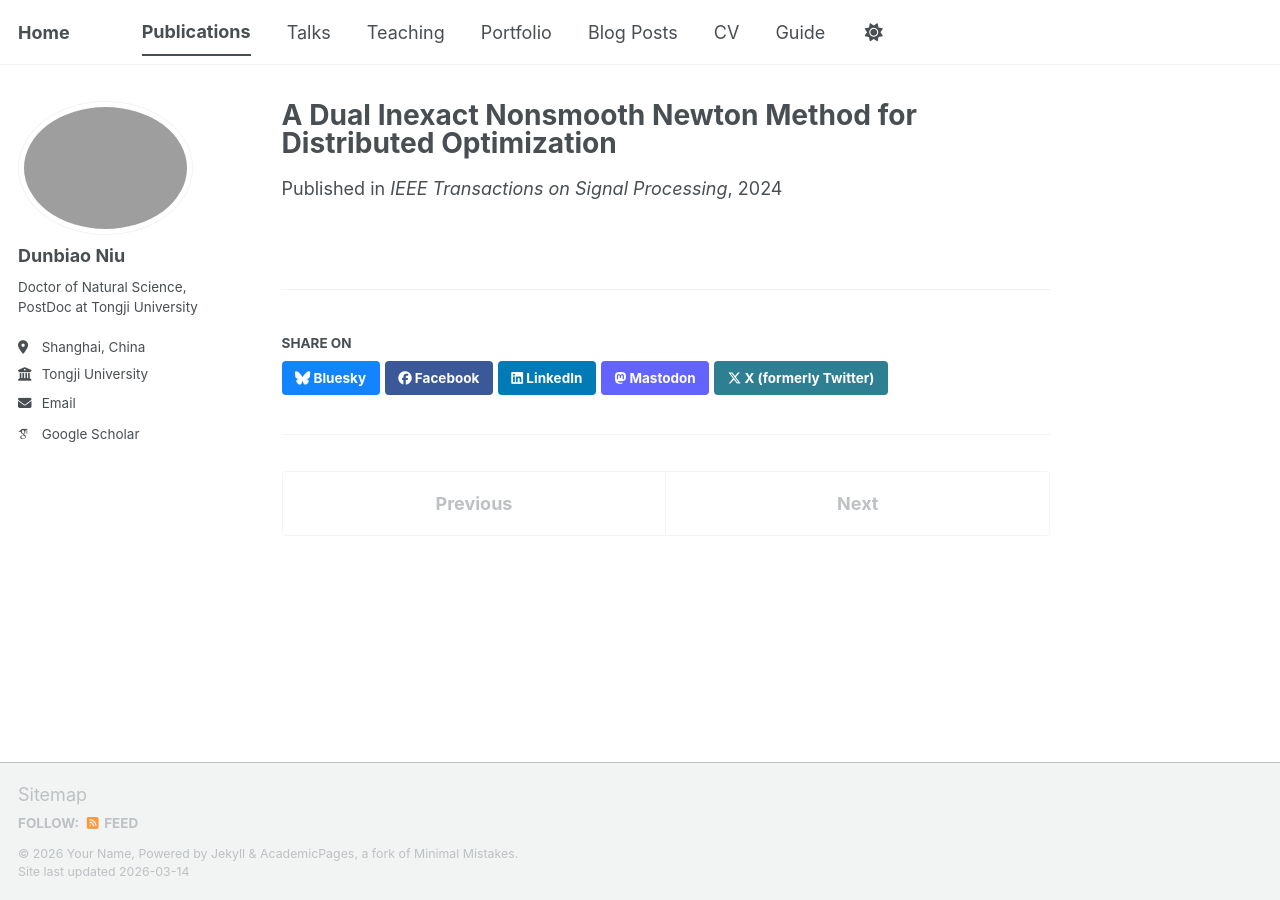
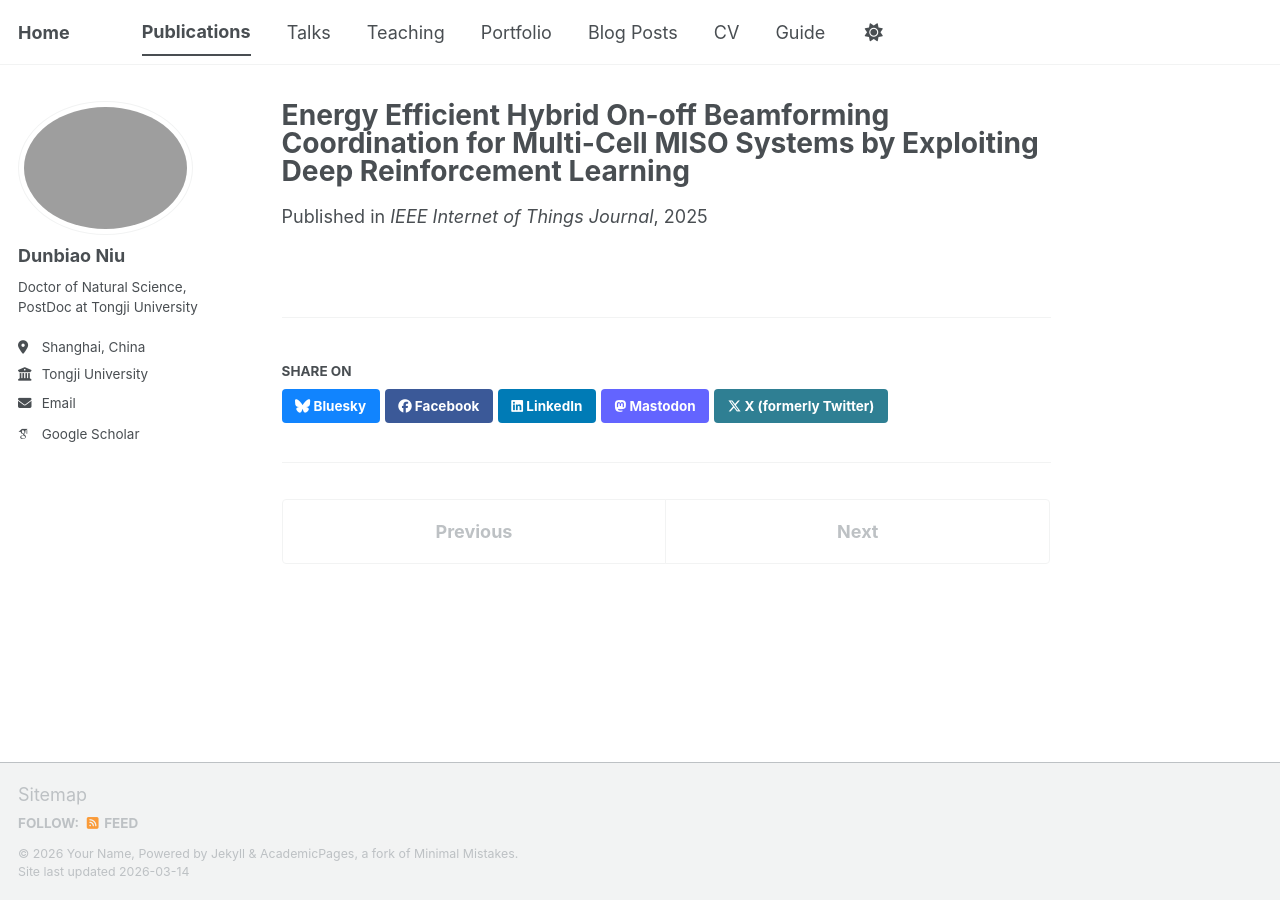
Before and after one commit to dunbiaoniu-ops/dunbiaoniu.github.io, a Jekyll site: the page built from _publications/2009-10-01-paper-title-number-1.md, in a window 1280 px wide. Built offline with Jekyll 4.4.1, drawn with Linux system fonts in a browser that asks for light colours; some web fonts are replaced; a script bundle is joined from its source files by our own code; library files that are not in the unit come from our copies.

Commit message:
Update 2009-10-01-paper-title-number-1.md

```diff
--- a/_publications/2009-10-01-paper-title-number-1.md
+++ b/_publications/2009-10-01-paper-title-number-1.md
@@ -1,9 +1,9 @@
 ---
-title: "A Dual Inexact Nonsmooth Newton Method for Distributed Optimization"          # 论文标题
-collection: publications               # 固定不变
-type: journal                          # 新增：'journal' 或 'conference'
-authors: "D. Niu, Y. Hong and E. Song"   # 新增：作者列表，可以包含 HTML 如 <b>Your Name</b>
-venue: "IEEE Transactions on Signal Processing"                      # 期刊/会议名称
-date: 2024-11-01                        # 日期
-note: "(JCR-Q1)"                        # 可选：备注信息，如 Q1、Accepted 等
+title: "Energy Efficient Hybrid On-off Beamforming Coordination for Multi-Cell MISO Systems by Exploiting Deep Reinforcement Learning"
+collection: publications
+type: journal            # 可选值：journal 或 conference
+authors: "<b>Hang Zhou</b>, Xiaoyan Wang, Hao Zhou, & Yusheng Ji"
+venue: "IEEE Internet of Things Journal"
+date: 2025-06-01         # 必须为 YYYY-MM-DD 格式
+note: "(JCR-Q1)"         # 可选的备注信息
 ---
```
